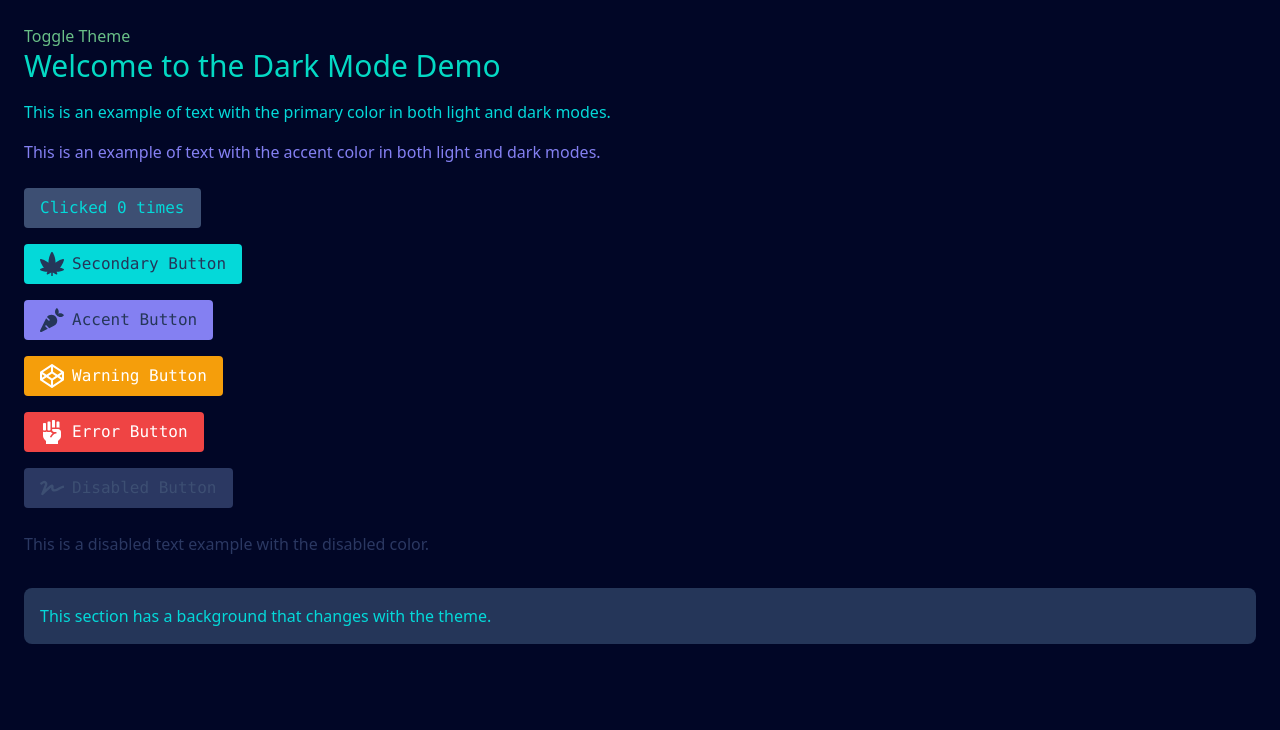
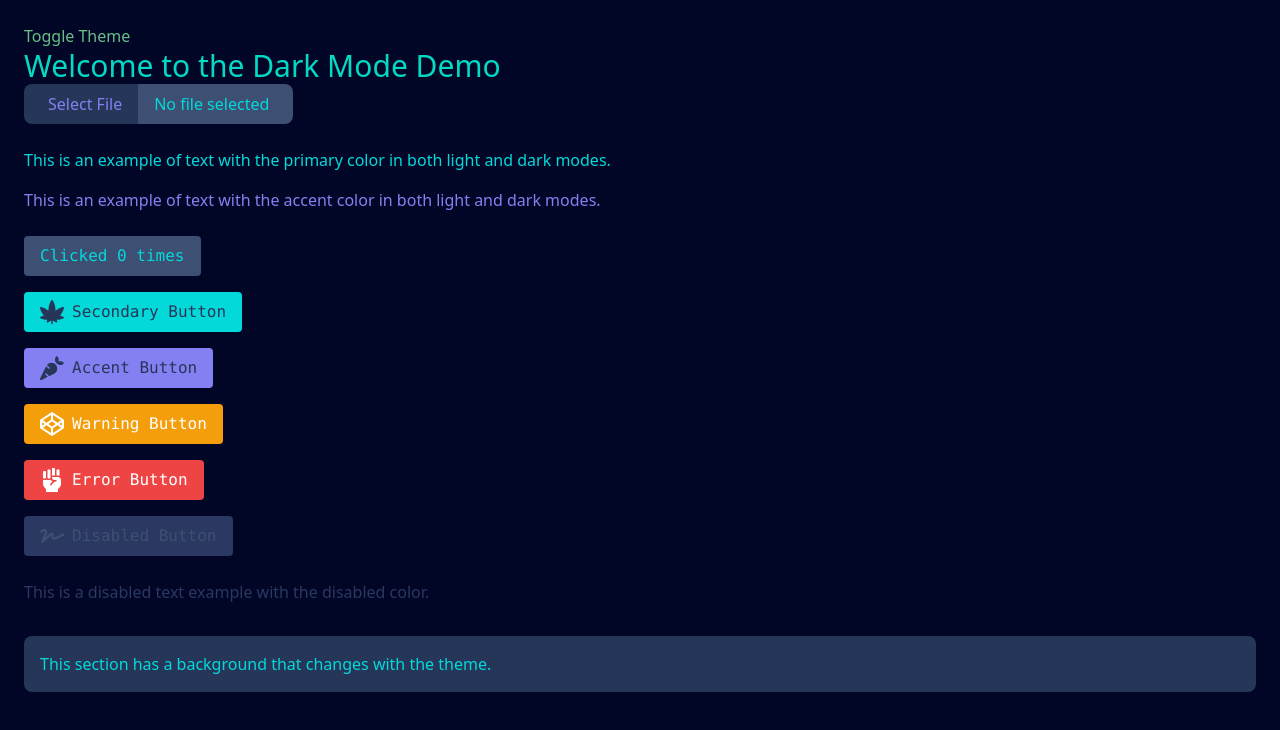
Before and after one commit to tatooin6/resume_optimization_frontend, a React (Vite) app: page /gallery in a window 1280 px wide. Shown: the top 730 px of the page. Built offline with nearby package versions, Linux system fonts and the light colour scheme.

Commit message:
Implemented file upload basic functionality

```diff
--- /dev/null
+++ b/src/components/atoms/FileUpload.tsx
@@ -0,0 +1,34 @@
+import { useState } from "react";
+const FileUpload = () => {
+  const [fileName, setFileName] = useState("");
+
+  const handleFileChange = (e: React.ChangeEvent<HTMLInputElement>) => {
+    const { files } = e.target;
+    const file = files ? files[0] : null;
+    setFileName(file ? file.name : "");
+  };
+
+  return (
+    <div className="flex flex-row">
+      <label
+        htmlFor="file-input"
+        className="bg-primary text-secondary-dark dark:bg-secondary-dark dark:text-accent-dark pl-6 pr-4 py-2 rounded-l-lg cursor-pointer"
+      >
+        {fileName ? fileName : "Select File"}
+      </label>
+      <input
+        id="file-input"
+        type="file"
+        className="hidden"
+        onChange={handleFileChange}
+      />
+      <div className="bg-gray-300 dark:bg-primary-dark flex flex-col align-center justify-center rounded-r-lg pl-4 pr-6">
+        <span className="text-text dark:text-accent">
+          {fileName ? `Selected file: ${fileName}` : "No file selected"}
+        </span>
+      </div>
+    </div>
+  );
+};
+
+export default FileUpload;
--- a/src/pages/ComponentGallery.tsx
+++ b/src/pages/ComponentGallery.tsx
@@ -8,6 +8,7 @@ import {
   FaFistRaised,
   FaSignature,
 } from "react-icons/fa";
+import FileUpload from "../components/atoms/FileUpload";
 
 const ComponentGallery = () => {
   const [count, setCount] = useState(0);
@@ -20,6 +21,9 @@ const ComponentGallery = () => {
           <h1 className="text-3xl font-sans font-thin text-text dark:text-secondary">
             Welcome to the Dark Mode Demo
           </h1>
+          <div className="mb-6">
+            <FileUpload />
+          </div>
           <p className="mt-4 text-text dark:text-text-dark">
             This is an example of text with the primary color in both light and
             dark modes.
```
